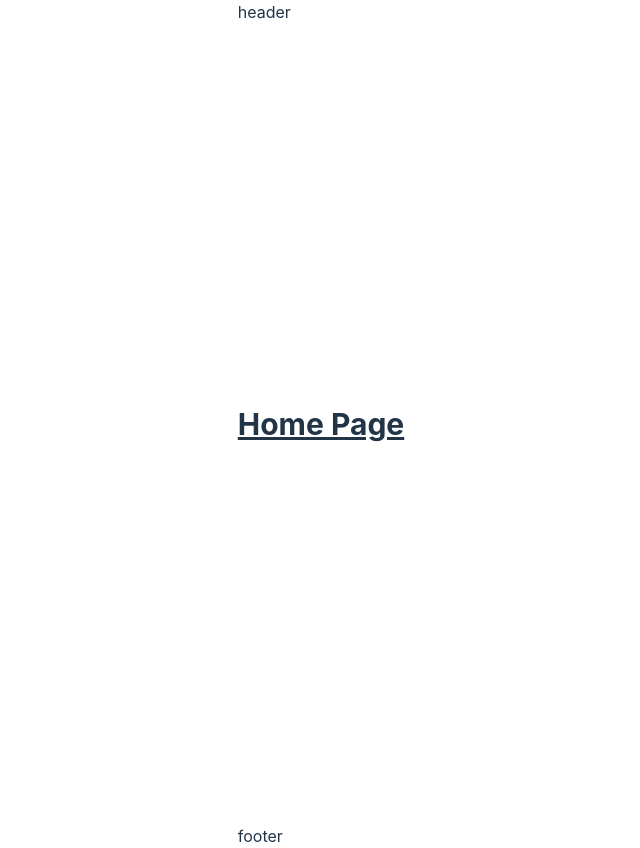
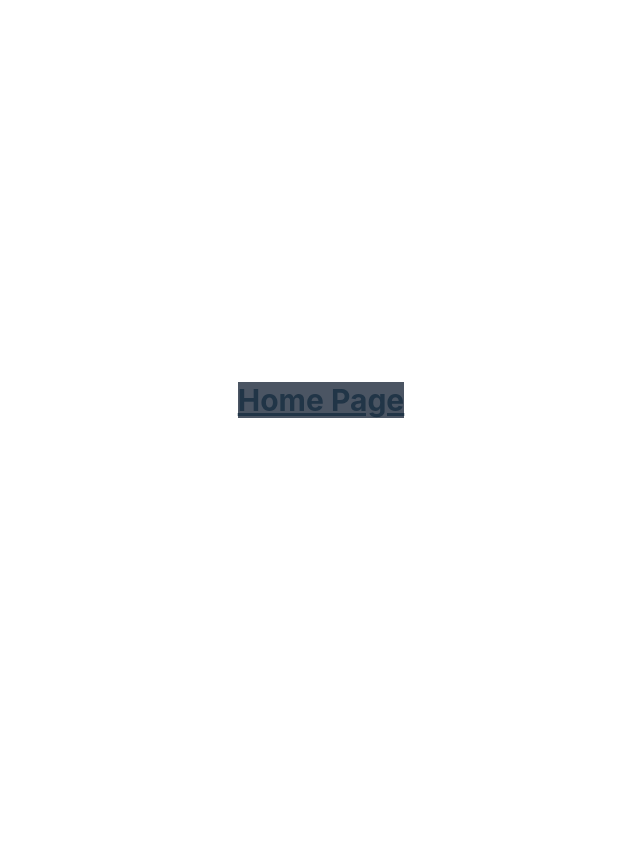
Before and after one commit to HaroldCCS/template-sales-project-front, a React (Vite) app: page /home in a window 1280 px wide. Shown: the whole page, without its empty margins (319-959 px from the left). After the commit the page ends 800 px from the top, so only its background shows below. Built offline with nearby package versions, Linux system fonts and the light colour scheme.

Commit message:
✨  router

```diff
--- /dev/null
+++ b/src/components/button/button.component.tsx
@@ -0,0 +1,11 @@
+
+
+const ButtonComponent = (props: {title: string}) => {
+    return (
+      <button>
+        {props.title}
+      </button>
+    )
+}
+
+export default ButtonComponent
--- a/src/layouts/empty/empty.layout.tsx
+++ b/src/layouts/empty/empty.layout.tsx
@@ -6,7 +6,6 @@ function EmptyLayout(props: { children: React.ReactNode }) {
   return (
     <>
       <header>
-        header
       </header>
 
       <main className={styles.main}>
@@ -16,7 +15,6 @@ function EmptyLayout(props: { children: React.ReactNode }) {
       </main>
 
       <footer>
-        footer
       </footer>
     </>
   );
--- a/src/main.tsx
+++ b/src/main.tsx
@@ -14,8 +14,8 @@ import './index.scss'
 
 createRoot(document.getElementById('root')!).render(
   <Provider store={store}>
-  <PersistGate loading={null} persistor={persistor}>
+    <PersistGate loading={null} persistor={persistor}>
       <RouterComponent />
-  </PersistGate>
-</Provider>
+    </PersistGate>
+  </Provider>
 )
--- a/src/pages/home/home.page.tsx
+++ b/src/pages/home/home.page.tsx
@@ -3,7 +3,7 @@ import styles from './index.module.scss'
 const HomePage: React.FC = () => {
   return (
     <div className={styles.main}>
-      <h1 className="text-3xl font-bold underline">
+      <h1 className=" title text-3xl font-bold underline bg-gray-600">
         Home Page
       </h1>
     </div>
--- a/src/pages/home/index.module.scss
+++ b/src/pages/home/index.module.scss
@@ -4,7 +4,6 @@
   margin: auto;
   height: 100%;
 }
-
 
 @media (max-width: 768px) {
 
@@ -17,5 +16,4 @@
   .main::-webkit-scrollbar {
     display: none; /* Para Chrome, Safari y Opera */
   }
-
 }
--- /dev/null
+++ b/src/pages/login/login.page.tsx
@@ -0,0 +1,11 @@
+
+
+const LoginPage: React.FC = () => {
+    return (
+        <div>
+            <h1>Login Angela</h1>
+        </div>
+    )
+}
+
+export default LoginPage
--- /dev/null
+++ b/src/pages/salesLog/salesLog.page.tsx
@@ -0,0 +1,12 @@
+
+
+
+const SalesLogPage: React.FC = () => {
+    return (
+        <div>
+            <h1>Sales Log</h1>
+        </div>
+    )
+}
+
+export default SalesLogPage
--- /dev/null
+++ b/src/router/config/privateRoute.component.tsx
@@ -0,0 +1,15 @@
+import React from 'react';
+import { Navigate, Outlet } from 'react-router-dom';
+// import useToken from 'hooks/useToken.hook';
+
+const PrivateRoute = () => {
+  // const {token} = useToken()
+
+  if (false) {
+    return <Navigate to="/login" />;
+  }
+
+  return <Outlet />;
+};
+
+export default PrivateRoute;
--- /dev/null
+++ b/src/router/config/publicRoute.component.tsx
@@ -0,0 +1,17 @@
+import React from 'react';
+import { Navigate, Outlet } from 'react-router-dom';
+import ROUTES from '../router.settings';
+// import useToken from 'hooks/useToken.hook';
+
+const PublicRoute = () => {
+	// const {token} =  useToken()
+
+
+  if (false) {
+    return <Navigate to={ROUTES.HOMEPAGE_ROUTE} />;
+  }
+
+  return <Outlet />;
+};
+
+export default PublicRoute;
--- a/src/router/router.component.tsx
+++ b/src/router/router.component.tsx
@@ -12,17 +12,30 @@ import EmptyLayout from '../layouts/empty/empty.layout';
 import NotFoundPage from '../pages/notFound/notFound.page';
 import HomePage from '../pages/home/home.page';
 
+//@ELEMENTS
+import PrivateRoute from './config/privateRoute.component';
+import PublicRoute from './config/publicRoute.component';
+import LoginPage from '../pages/login/login.page';
+
 
 
 const RouterComponent: React.FC = () => {
     return (
         <Router>
             <Routes>
-                <Route path="/" element={<Navigate to={ROUTES.HOMEPAGE_ROUTE} replace />} />
 
-                <Route path="*" element={<EmptyLayout><NotFoundPage /></EmptyLayout>} />
-                <Route path={ROUTES.HOMEPAGE_ROUTE} element={<EmptyLayout><HomePage /></EmptyLayout>} />
+                <Route element={<PrivateRoute />}>
+                    <Route path="*" element={<EmptyLayout><NotFoundPage /></EmptyLayout>} />
+                    <Route path={ROUTES.HOMEPAGE_ROUTE} element={<EmptyLayout><HomePage /></EmptyLayout>} />
+                </Route>
 
+
+                <Route element={<PublicRoute />}>
+                    <Route path="/" element={<Navigate to={ROUTES.HOMEPAGE_ROUTE} replace />} />
+                    <Route path="*" element={<EmptyLayout><NotFoundPage /></EmptyLayout>} />
+                    <Route path={ROUTES.HOMEPAGE_ROUTE} element={<EmptyLayout><HomePage /></EmptyLayout>} />
+                    <Route path={ROUTES.LOGIN_ROUTE} element={<EmptyLayout><LoginPage /></EmptyLayout>} />
+                </Route>
             </Routes>
         </Router>
     );
--- a/src/router/router.settings.ts
+++ b/src/router/router.settings.ts
@@ -1,6 +1,9 @@
 
 const ROUTES = {
     HOMEPAGE_ROUTE: '/home',
+    LOGIN_ROUTE: '/login',
+    SALES_LOG_ROUTE: '/registros-ventas',
+    REPORT_ROUTE: '/reportes',
 }
 
 
```
